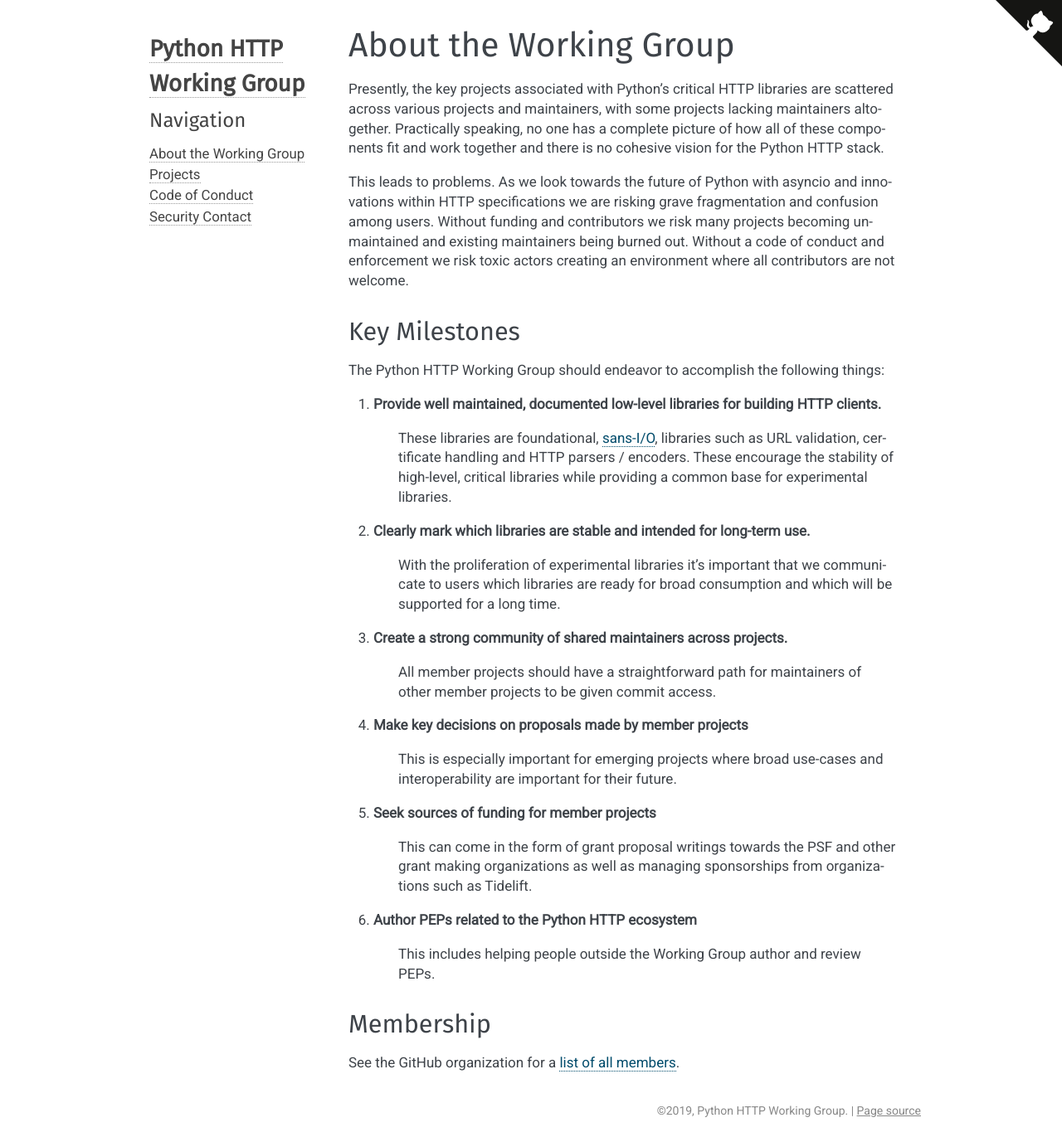
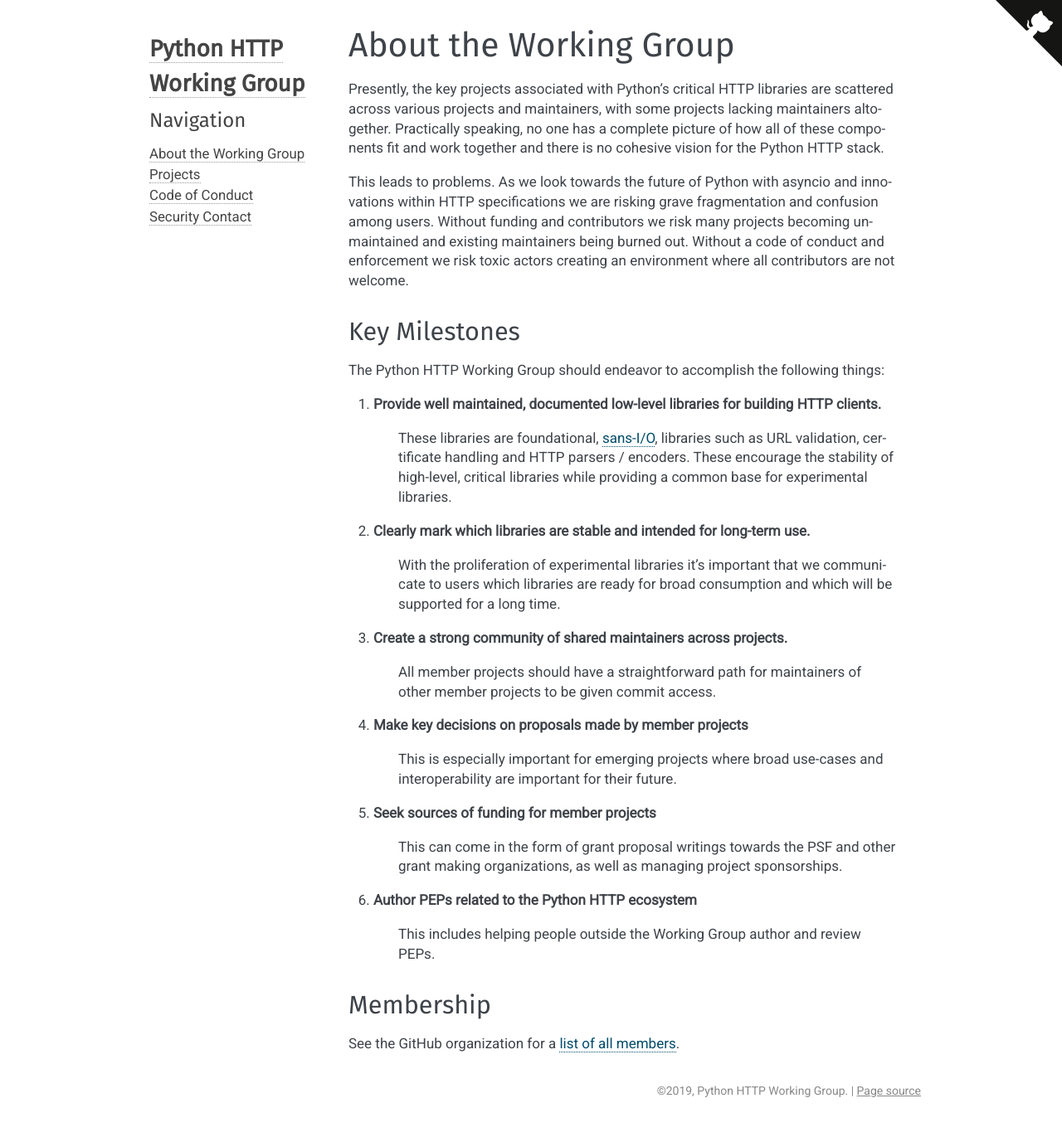
Before and after one commit to tomchristie/python-http.org, a Sphinx documentation site: the page built from source/index.rst, in a window 1280 px wide. Shown: the whole page at 83% size. Built offline with Sphinx 7.4.7, drawn with Linux system fonts in a browser that asks for light colours; after the commit the page ends 1353 px from its top, so only the background shows below that.

Commit message:
More general phrasing in "funding" section.
I think it might make sense for us to keep this section general, rather than calling out specific actors.
What d'ya think? 🤔

```diff
--- a/source/index.rst
+++ b/source/index.rst
@@ -52,7 +52,7 @@
 5. **Seek sources of funding for member projects**
 
     This can come in the form of grant proposal writings towards the PSF and other grant making
-    organizations as well as managing sponsorships from organizations such as Tidelift.
+    organizations, as well as managing project sponsorships.
 
 6. **Author PEPs related to the Python HTTP ecosystem**
 
```
